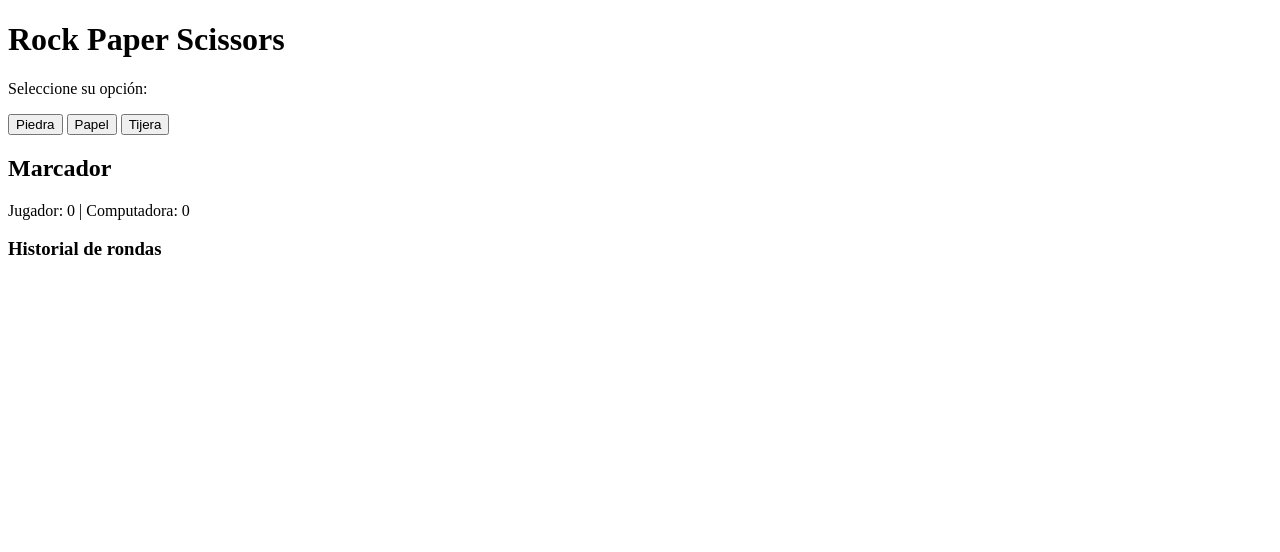
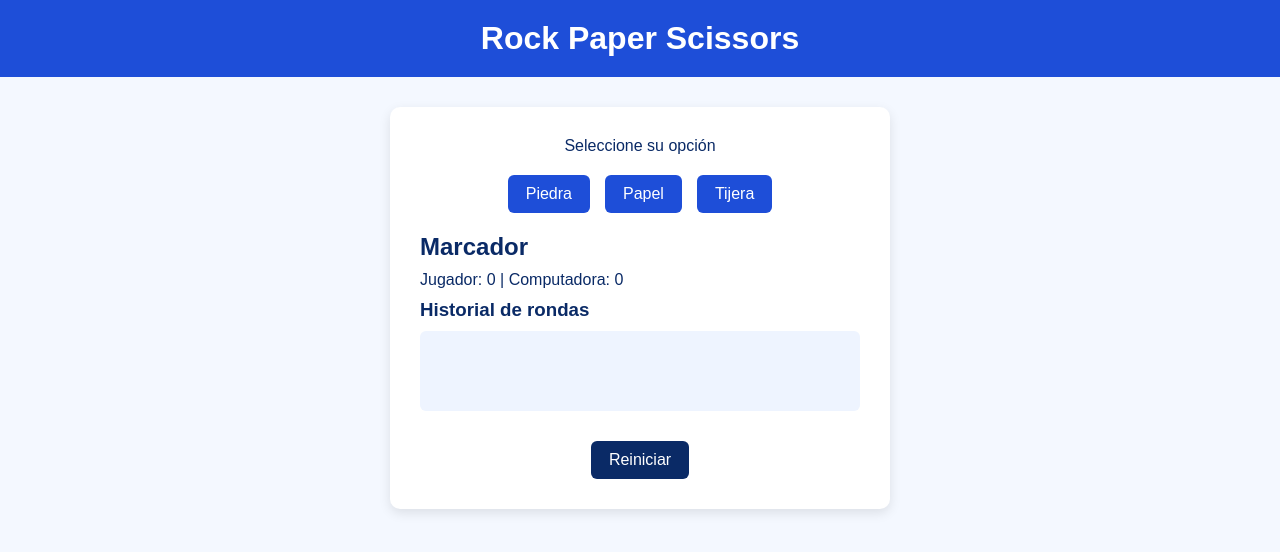
Before and after one commit to MarcosDebona25/top-foundations, a plain HTML site: page rock-paper-scissors/index.html in a window 1280 px wide. Drawn offline with Linux system fonts and the light colour scheme.

Commit message:
Estilos css añadidos

```diff
--- a/rock-paper-scissors/code.js
+++ b/rock-paper-scissors/code.js
@@ -5,6 +5,7 @@ let gameOver = false;
 const btnPiedra = document.getElementById("piedra");
 const btnPapel = document.getElementById("papel");
 const btnTijera = document.getElementById("tijera");
+const btnReiniciar = document.getElementById("btn-reiniciar")
 
 const scoreEl = document.getElementById("score");
 const historialEl = document.getElementById("historial");
@@ -24,6 +25,9 @@ function actPuntos() {
 function agregarHistorial(texto) {
     const li = document.createElement("li");
     li.textContent = texto;
+    li.style.padding = "5px";
+    li.style.listStyleType = "none";
+
     historialEl.appendChild(li);
 }
 
@@ -64,6 +68,19 @@ function playRound(humanChoice) {
     ganador();
 }
 
+function reiniciarGame() {
+    humanScore = 0;
+    computerScore = 0;
+    gameOver = false;
+
+    scoreEl.innerHTML = "";
+    historialEl.innerHTML = "";
+    ganadorEl.innerHTML = "";
+
+    actPuntos();
+}
+
 btnPiedra.addEventListener("click", () => playRound("PIEDRA"));
 btnPapel.addEventListener("click", () => playRound("PAPEL"));
 btnTijera.addEventListener("click", () => playRound("TIJERA"));
+btnReiniciar.addEventListener("click", () => reiniciarGame());
--- a/rock-paper-scissors/index.html
+++ b/rock-paper-scissors/index.html
@@ -6,12 +6,16 @@
   <meta name="viewport" content="width=1024, initial-scale=1">
   <title>Piedra Papel Tijeras</title>
   <script defer src="./code.js"></script>
+  <link href="style.css" type="text/css" rel="stylesheet">
 </head>
 
 <body>
+  <header>
     <h1>Rock Paper Scissors</h1>
-  <p>Seleccione su opción:</p>
+  </header>
 
+  <main>
+    <p>Seleccione su opción</p>
     <div id="buttons-game">
       <button id="piedra">Piedra</button>
       <button id="papel">Papel</button>
@@ -23,8 +27,13 @@
       <p id="score">Jugador: 0 | Computadora: 0</p>
       <h3>Historial de rondas</h3>
       <ul id="historial"></ul>
+      <strong>
         <p id="ganador"></p>
+      </strong>
     </section>
+
+    <button id="btn-reiniciar">Reiniciar</button>
+  </main>
 </body>
 
 </html>
--- /dev/null
+++ b/rock-paper-scissors/style.css
@@ -0,0 +1,79 @@
+* {
+    margin: 0;
+    padding: 0;
+    box-sizing: border-box;
+}
+
+body {
+    font-family: Arial, Helvetica, sans-serif;
+    background: #f4f8ff;
+    color: #0a2a66;
+    display: flex;
+    flex-direction: column;
+    align-items: center;
+    min-height: 100vh;
+}
+
+header {
+    width: 100%;
+    background: #1e4ed8;
+    color: white;
+    padding: 20px;
+    text-align: center;
+}
+
+main {
+    background: white;
+    width: 500px;
+    padding: 30px;
+    margin-top: 30px;
+    border-radius: 10px;
+    box-shadow: 0 4px 12px rgba(0,0,0,0.1);
+
+    display: flex;
+    flex-direction: column;
+    align-items: center;
+    gap: 20px;
+}
+
+#buttons-game {
+    display: flex;
+    gap: 15px;
+}
+
+button {
+    background: #1e4ed8;
+    color: white;
+    border: none;
+    padding: 10px 18px;
+    border-radius: 6px;
+    font-size: 16px;
+    cursor: pointer;
+    transition: 0.2s;
+}
+
+button:hover {
+    background: #163bb3;
+}
+
+#resultados {
+    width: 100%;
+    display: flex;
+    flex-direction: column;
+    gap: 10px;
+}
+
+#historial {
+    background: #eef4ff;
+    padding: 10px;
+    border-radius: 6px;
+    min-height: 80px;
+}
+
+#btn-reiniciar {
+    background: #0a2a66;
+}
+
+#btn-reiniciar:hover {
+    background: #061a40;
+}
```
Lines whose indentation alone changed are shown as unchanged.
